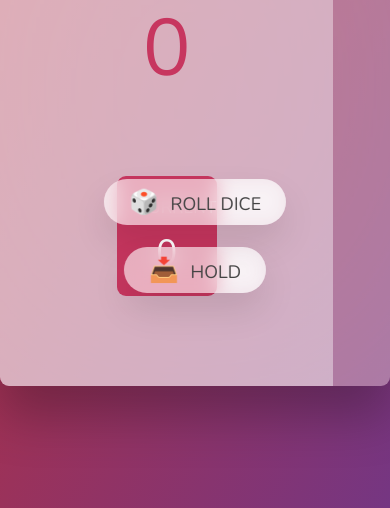
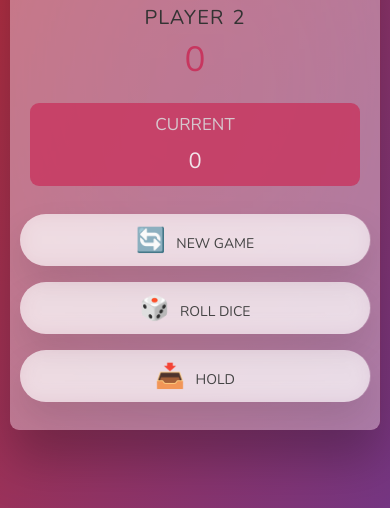
Before and after one commit to Qofy/Pick-Game-master, a plain HTML site: page index.html in a window 390 px wide. Shown: the part 336-844 px from the top of the page. Drawn offline with nearby package versions, Linux system fonts and the light colour scheme.

Commit message:
Adding media queries so that it will look nice when is on mobile device

```diff
--- a/style.css
+++ b/style.css
@@ -169,3 +169,130 @@ main {
 .hidden {
   display: none;
 }
+
+/* Extra small devices (phones, < 480px) */
+@media (max-width: 480px) {
+  main {
+    width: 95%;
+    height: auto;
+    flex-direction: column;
+    padding: 2rem 1rem;
+  }
+
+  .player {
+    width: 100%;
+    padding: 2rem 1rem;
+  }
+
+  .name {
+    font-size: 2rem;
+    margin-bottom: 0.5rem;
+  }
+
+  .score {
+    font-size: 3.5rem;
+    margin-bottom: 1rem;
+  }
+
+  .current {
+    width: 100%;
+    padding: 1rem;
+    margin-top: 1rem;
+  }
+
+  .current-score {
+    font-size: 2.2rem;
+  }
+
+  /* DICE centered above buttons */
+  .dice {
+    position: relative;
+     left: 50%;
+     top: 1.5rem;
+    transform: translateX(-50%);
+    margin: 1.5rem 0;
+    height: 6rem;
+    width: 6rem;
+  }
+
+  /* BUTTONS stacked neatly at the bottom */
+  .btn {
+    position: relative;
+    left: 0;
+    transform: none;
+    display: block;
+    width: 100%;
+    margin: 0.8rem 0;
+    font-size: 1.4rem;
+    padding: 1rem;
+  }
+
+  .btn--new,
+  .btn--roll,
+  .btn--hold {
+    top: auto; /* disable absolute positioning */
+  }
+}
+
+@media (max-width: 760px) {
+  main {
+    width: 95%;
+    height: auto;
+    flex-direction: column;
+    padding: 2rem 1rem;
+  }
+
+  .player {
+    width: 100%;
+    padding: 2rem 1rem;
+  }
+
+  .name {
+    font-size: 2rem;
+    margin-bottom: 0.5rem;
+  }
+
+  .score {
+    font-size: 3.5rem;
+    margin-bottom: 1rem;
+  }
+
+  .current {
+    width: 100%;
+    padding: 1rem;
+    margin-top: 1rem;
+  }
+
+  .current-score {
+    font-size: 2.2rem;
+  }
+
+  /* DICE centered above buttons */
+  .dice {
+    position: relative;
+     left: 50%;
+     top: 1.5rem;
+    transform: translateX(-50%);
+    margin: 1.5rem 0;
+    height: 6rem;
+    width: 6rem;
+  }
+
+  /* BUTTONS stacked neatly at the bottom */
+  .btn {
+    position: relative;
+    left: 0;
+    transform: none;
+    display: block;
+    width: 100%;
+    margin: 0.8rem 0;
+    font-size: 1.4rem;
+    padding: 1rem;
+  }
+
+  .btn--new,
+  .btn--roll,
+  .btn--hold {
+    top: auto; /* disable absolute positioning */
+  }
+}
```
